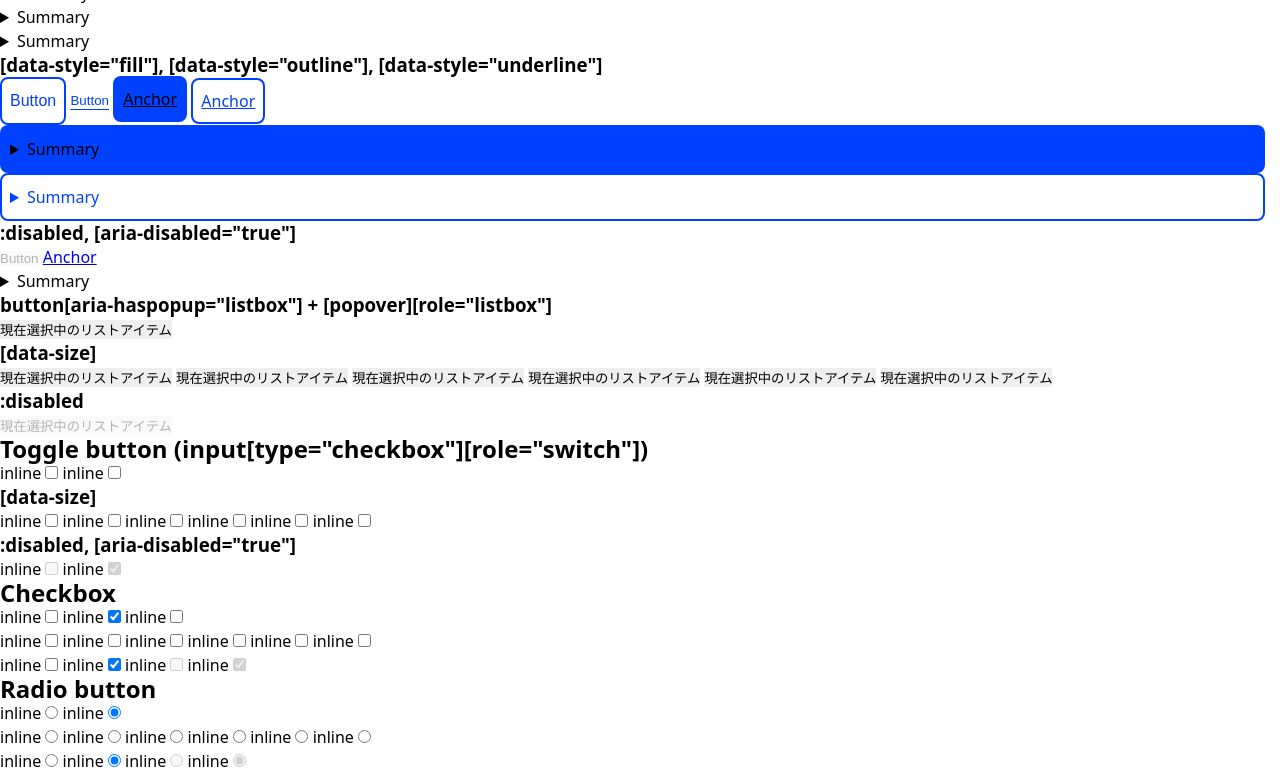
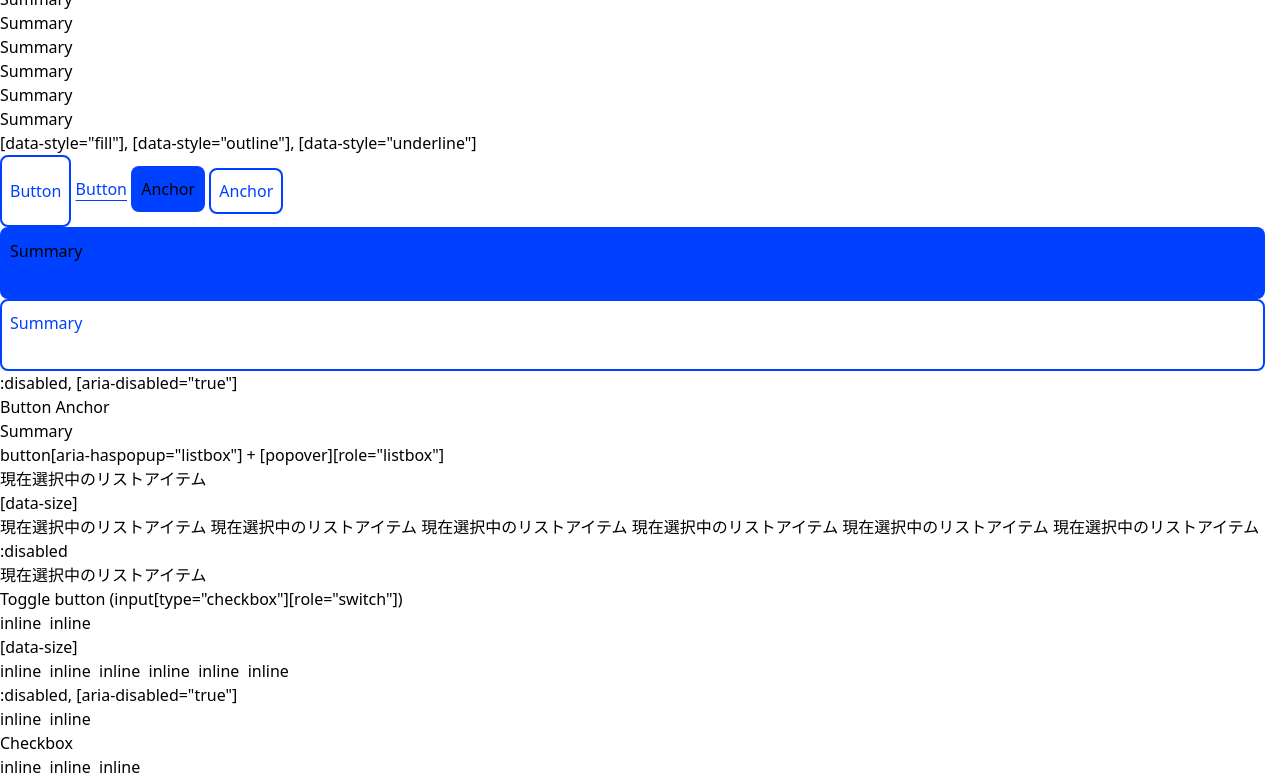
Before and after one commit to animagram-jp/css, a website: page src/index.html in a window 1280 px wide. Shown: the part 559-1335 px from the top of the page. Drawn offline with Linux system fonts and the light colour scheme.

Commit message:
add all: unset

```diff
--- a/css/reset.css
+++ b/css/reset.css
@@ -70,8 +70,8 @@
     }
 
     hr { /* per tailwind-preflight.css:53-63 */
+        border-top-width: 1px;
         height: 0;
-        border-top-width: 1px;
     }
 
     b, strong { /* per tailwind-preflight.css:98-105 */
@@ -128,11 +128,11 @@
     }
 
     ::file-selector-button { /* per tailwind-preflight.css:236-257 */
+        color: inherit;
         font: inherit;
         font-feature-settings: inherit;
         font-variation-settings: inherit;
         letter-spacing: inherit;
-        color: inherit;
     }
 
     /* revert the 'white-space' property for textarea elements on Safari */
--- a/src/data_size.css
+++ b/src/data_size.css
@@ -1,10 +1,14 @@
-@layer css.reset, src.reset, src.data_size, src.data_style;
+@layer src.reset, css.reset, src.data_size, src.data_style;
 
 @layer src.reset {
-    * {
-        border: none;
-        margin: 0;
-        padding: 0;
+    /*
+        Remove all the styles of the "User-Agent-Stylesheet", except for the 'display' property
+        - The "symbol *" part is to solve Firefox SVG sprite bug
+        - The "html" element is excluded, otherwise a bug in Chrome breaks the CSS hyphens property (https://github.com/elad2412/the-new-css-reset/issues/36)
+    */
+    *:where(:not(html, iframe, canvas, img, svg, video, audio):not(svg *, symbol *)) {
+        all: unset;
+        display: revert;
     }
 }
 
```
